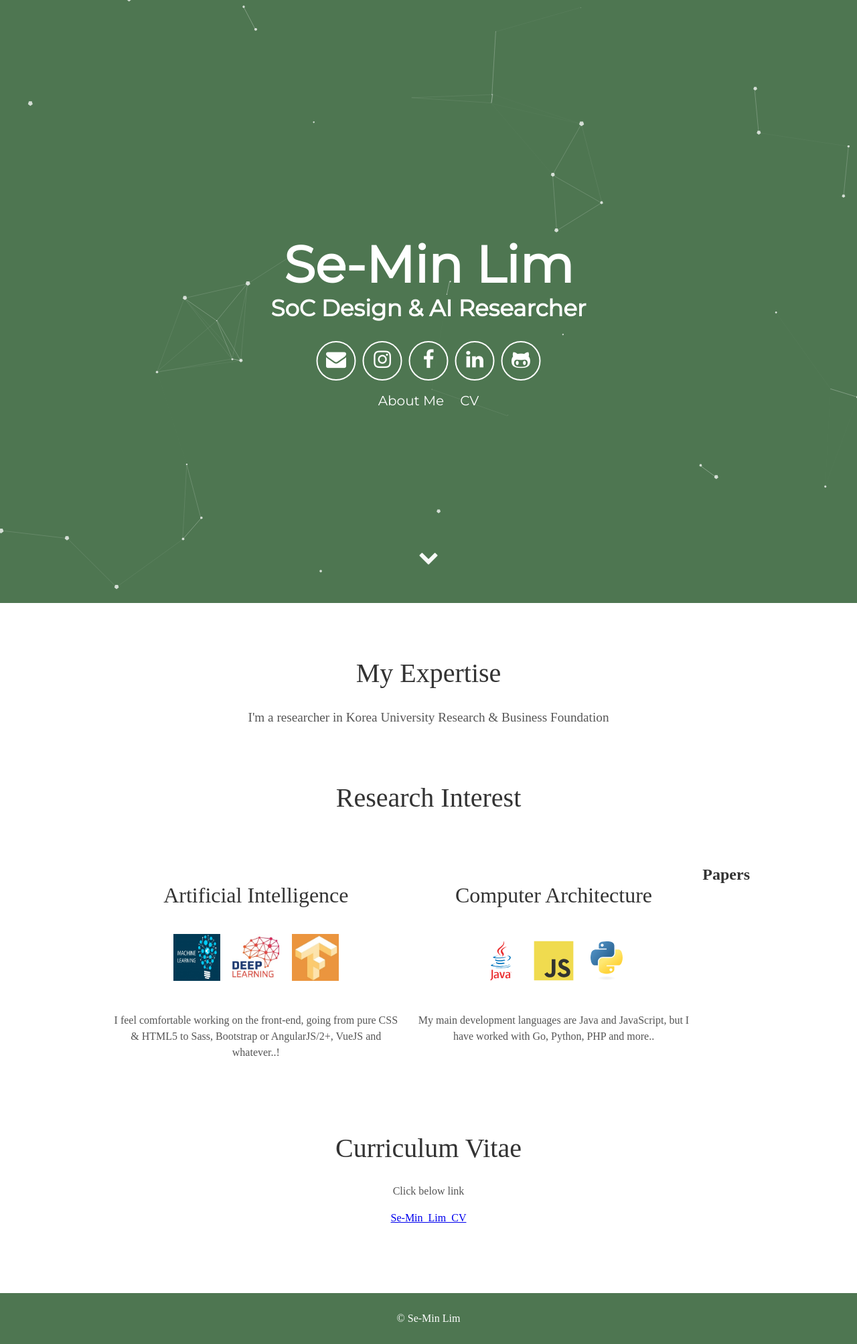
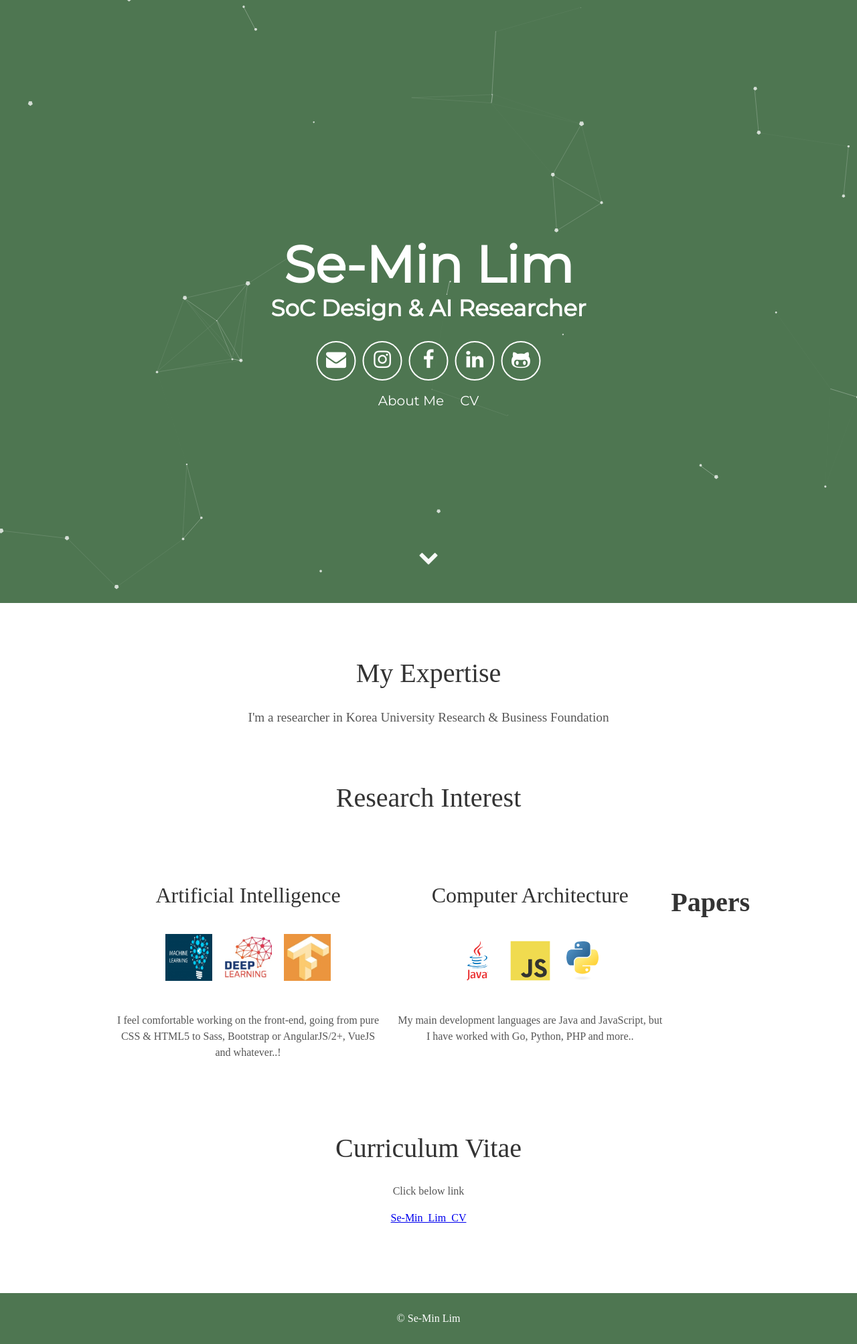
Before and after one commit to SeMinLim/SeMinLim.github.io, a Jekyll site: the page built from index.html, in a window 1280 px wide. Shown: the whole page at 67% size. Built offline with Jekyll 4.4.1, drawn with Linux system fonts in a browser that asks for light colours; some web fonts are replaced.

```diff
--- a/_includes/about.html
+++ b/_includes/about.html
@@ -25,7 +25,7 @@
     <p>My main development languages are Java and JavaScript, but I have worked with Go, Python, PHP and more..</p>
   </div>
 <div class="user">
-  <h3>Papers</h3>
+  <h1>Papers</h1>
 </div>
 
 </div>
```
